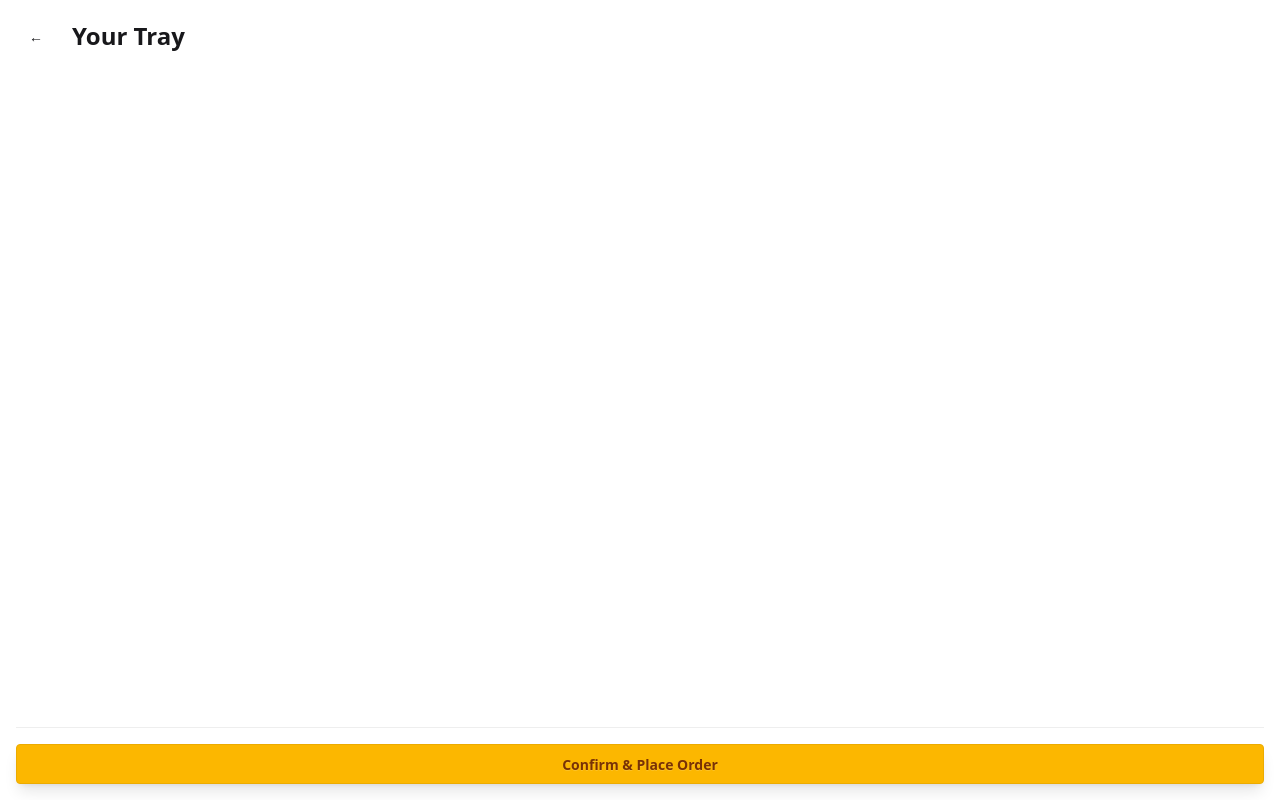
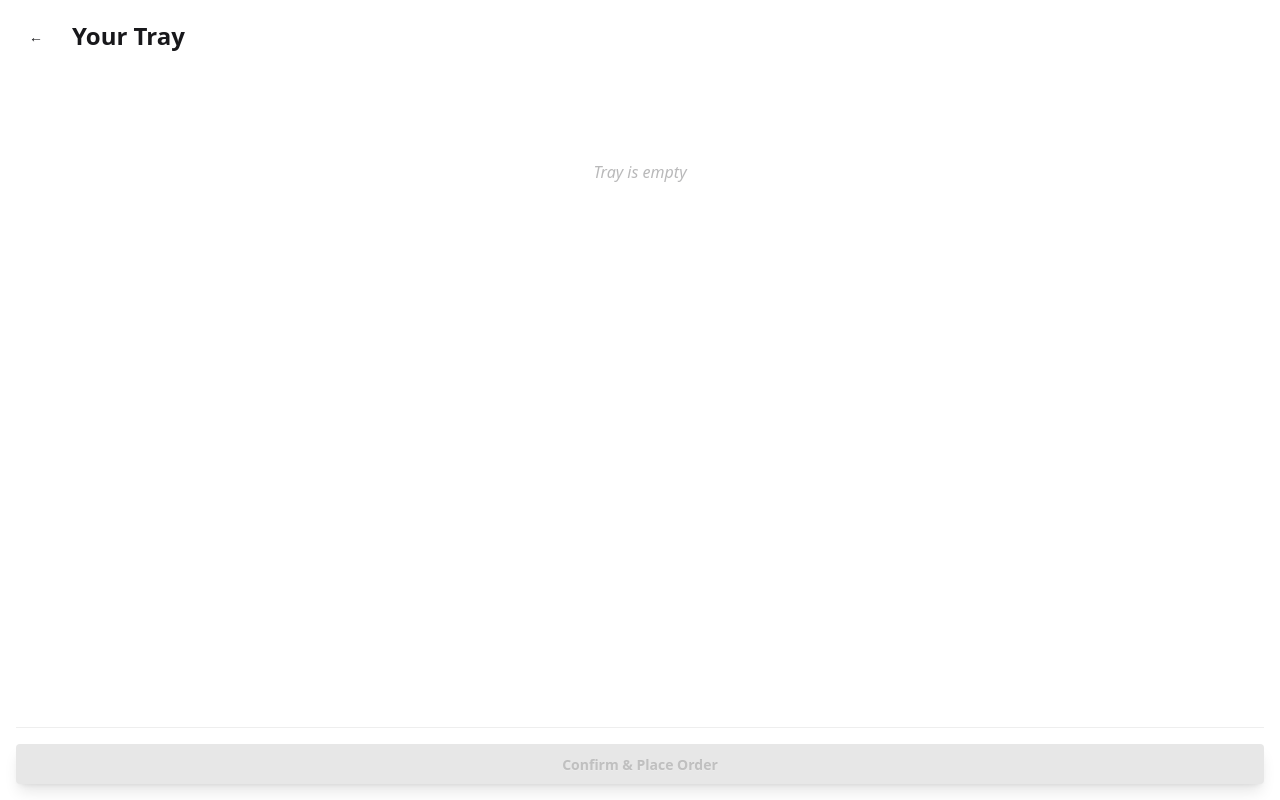
Before and after one commit to Machi98745/Web_Project, a plain HTML site: page webtable/view/ordercart.html in a window 1280 px wide. Drawn offline with nearby package versions, Linux system fonts and the light colour scheme.

Commit message:
Update ordercart.html

```diff
--- a/webtable/view/ordercart.html
+++ b/webtable/view/ordercart.html
@@ -21,7 +21,7 @@
         <button id="order-btn" class="btn btn-warning btn-block shadow-lg font-bold">Confirm & Place Order</button>
     </div>
 </div>
-<script src="/project/edited/webtable/javascript/ordercart.js"></script>
+<script src="/webtable/javascript/ordercart.js"></script>
 </body>
 
 </html>
```
